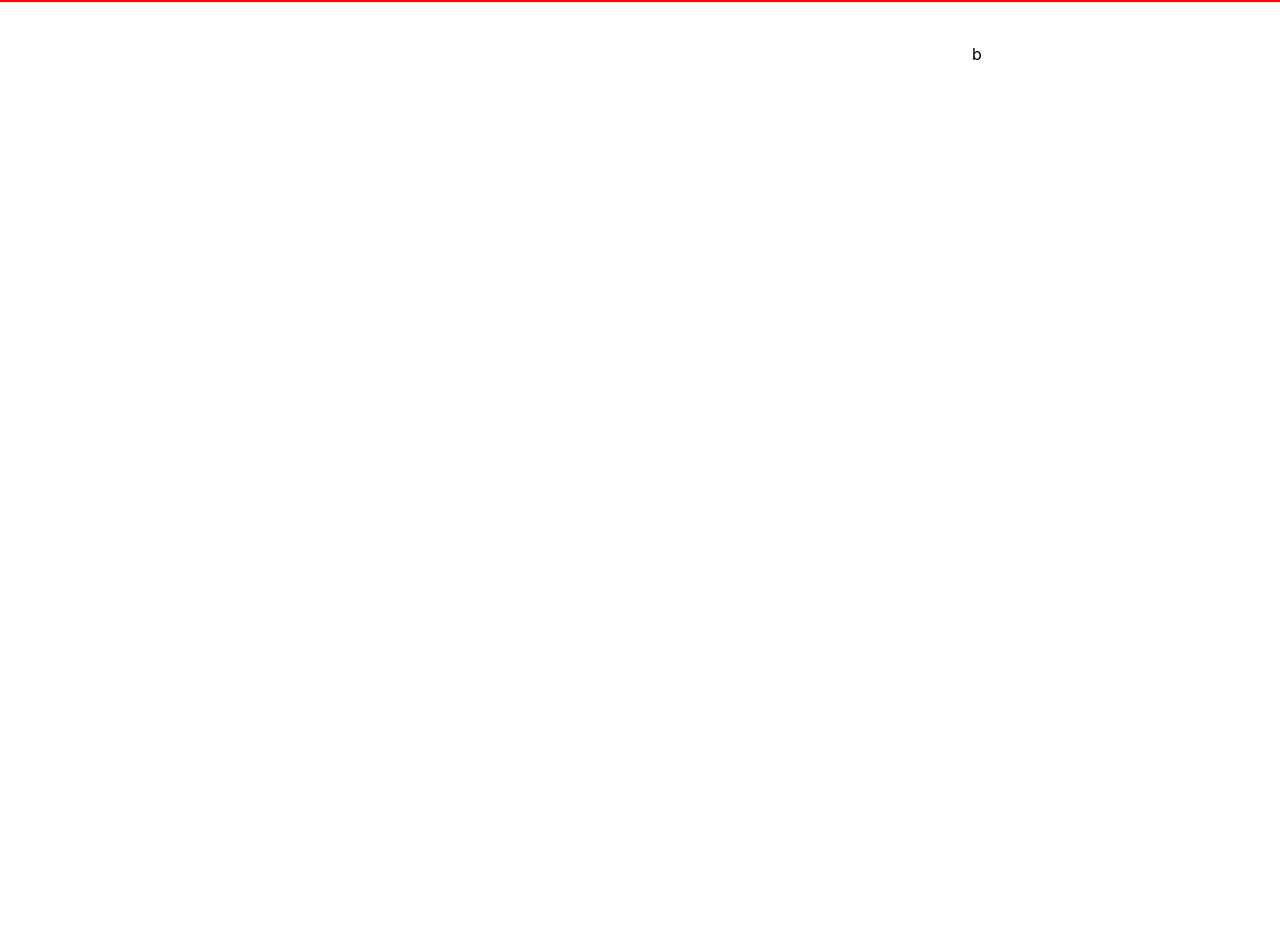
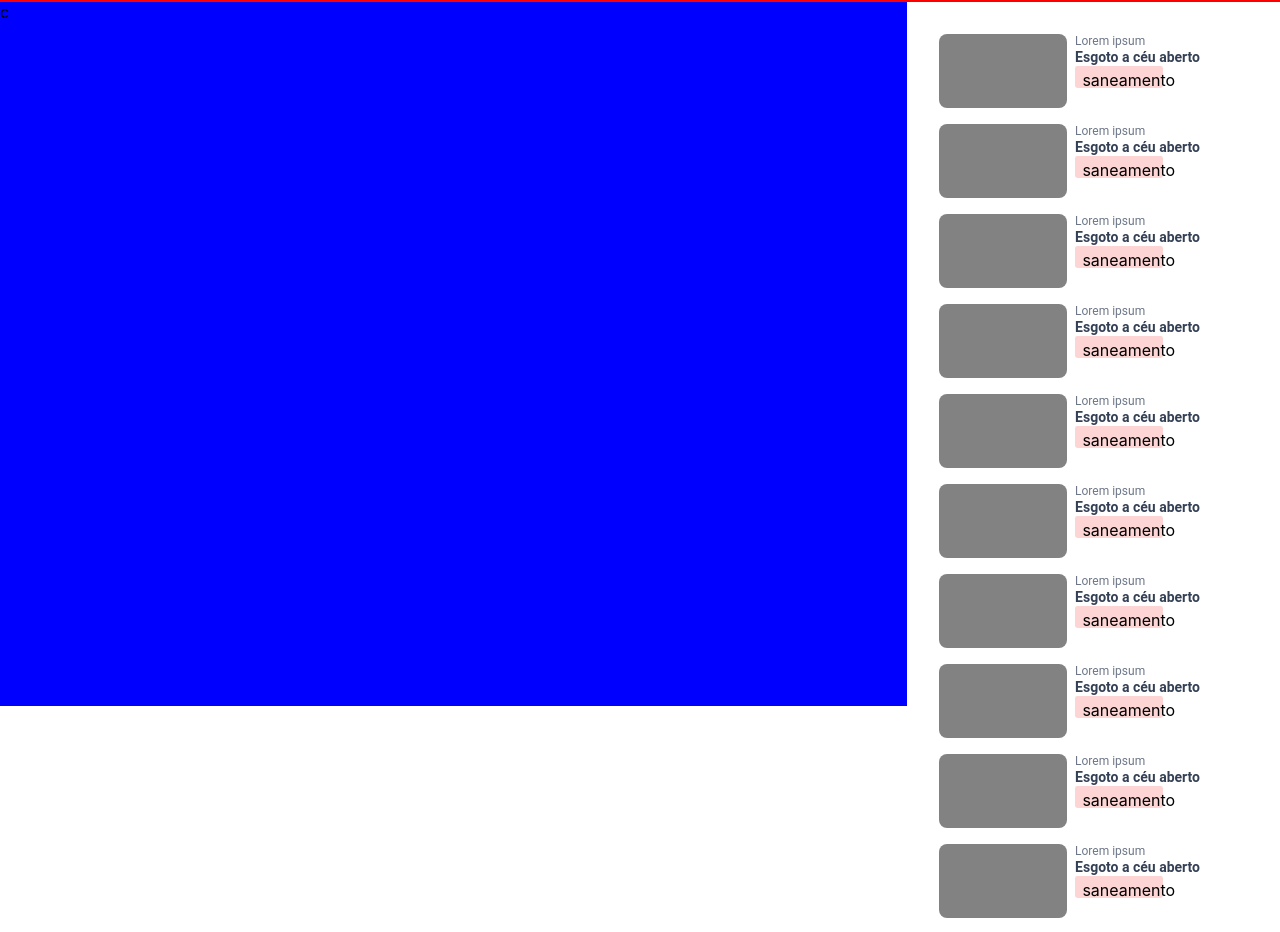
Before and after one commit to Mikaelbr073/eufiscal-web, a Next.js app: page /denuncias in a window 1280 px wide. Shown: the part 94-1026 px from the top of the page. Before the commit the page ends 800 px from the top, so only its background shows below. Built offline with nearby package versions, Linux system fonts and the light colour scheme.

Commit message:
alteração denuncias pag

```diff
--- a/src/components/Grid/styles.ts
+++ b/src/components/Grid/styles.ts
@@ -133,6 +133,7 @@ export const Row = styled.div<{
     gutter: number
 }>`
     /* width: 100%; */
+    /* height: 100%; */
     height: auto;
     box-sizing: border-box;
     display: flex;
--- a/src/components/Header/styles.ts
+++ b/src/components/Header/styles.ts
@@ -1,7 +1,7 @@
 import styled from 'styled-components';
 
 export const Container = styled.header`
-    background-color: red;
+    background-color: pink;
     height: 96px;
     margin-bottom: 42px;
 
--- /dev/null
+++ b/src/components/Mapa/Mapa.tsx
@@ -0,0 +1,12 @@
+import React from 'react';
+
+import { Container } from './styles';
+
+const Mapa: React.FC = () => {
+  return (
+    <Container>
+    </Container>
+  );
+}
+
+export default Mapa;
--- /dev/null
+++ b/src/components/Mapa/index.ts
@@ -0,0 +1,3 @@
+import Mapa from './Mapa'
+
+export default Mapa;
--- /dev/null
+++ b/src/components/Mapa/styles.ts
@@ -0,0 +1,12 @@
+import styled from 'styled-components';
+
+export const Container = styled.header`
+
+    display: flex;
+    align-items: center;
+
+    height: 100%;
+    width: 100%;
+
+    background: linear-gradient(89.96deg, #764AF1 0.07%, rgba(121, 78, 241, 0.94) 37.06%, rgba(121, 78, 241, 0.88) 44.06%, rgba(140, 103, 243, 0.8425) 51.33%, rgba(255, 255, 255, 0) 99.46%), url(image.png);
+`;
--- a/src/pages/denuncias.tsx
+++ b/src/pages/denuncias.tsx
@@ -1,11 +1,12 @@
 import Head from 'next/head'
 import Image from 'next/image'
 import Column from '../components/Grid/Column'
-import Container from '../components/Grid/Container'
 import Row from '../components/Grid/Row'
 import Header from '../components/Header'
 import HeroSection from '../components/HeroSection'
+import Mapa from '../components/Mapa'
 import styles from '../styles/Home.module.css'
+import { Container } from './styles'
 
 export default function Home() {
   return (
@@ -16,27 +17,126 @@ export default function Home() {
         <link rel="icon" href="/favicon.ico" />
       </Head>
 
-      <Container type='fluid'>
-        <Row gutter={16}>
-
-          <Column sm={8} md={4} lg={8} xl={4} xxl={12}>
-            <Header />
-          </Column>
-
-          <Column sm={8} md={4} lg={8} xl={4} xxl={9}>
-
-          </Column>
-
-          <Column sm={8} md={4} lg={8} xl={4} xxl={3}>
-            b
-          </Column>
-
-        </Row>
+      <Container>
+        <div className='header'>a</div>
+        <div className='container-main'>
+            <div className='mapa'>c</div>
+            <div className='section'>
+                <div className='card'>
+                    <div className="card__imagem"></div>
+                    <div className="card__meta">
+                        <div className="card__subtitulo">Lorem ipsum</div>
+                        <div className="card__titulo">Esgoto a céu aberto</div>
+                        <div className="card__categoria">saneamento</div>
+                    </div>
+                </div>
+                <div className='card'>
+                    <div className="card__imagem"></div>
+                    <div className="card__meta">
+                        <div className="card__subtitulo">Lorem ipsum</div>
+                        <div className="card__titulo">Esgoto a céu aberto</div>
+                        <div className="card__categoria">saneamento</div>
+                    </div>
+                </div>
+                <div className='card'>
+                    <div className="card__imagem"></div>
+                    <div className="card__meta">
+                        <div className="card__subtitulo">Lorem ipsum</div>
+                        <div className="card__titulo">Esgoto a céu aberto</div>
+                        <div className="card__categoria">saneamento</div>
+                    </div>
+                </div>
+                <div className='card'>
+                    <div className="card__imagem"></div>
+                    <div className="card__meta">
+                        <div className="card__subtitulo">Lorem ipsum</div>
+                        <div className="card__titulo">Esgoto a céu aberto</div>
+                        <div className="card__categoria">saneamento</div>
+                    </div>
+                </div>
+                <div className='card'>
+                    <div className="card__imagem"></div>
+                    <div className="card__meta">
+                        <div className="card__subtitulo">Lorem ipsum</div>
+                        <div className="card__titulo">Esgoto a céu aberto</div>
+                        <div className="card__categoria">saneamento</div>
+                    </div>
+                </div>
+                <div className='card'>
+                    <div className="card__imagem"></div>
+                    <div className="card__meta">
+                        <div className="card__subtitulo">Lorem ipsum</div>
+                        <div className="card__titulo">Esgoto a céu aberto</div>
+                        <div className="card__categoria">saneamento</div>
+                    </div>
+                </div>
+                <div className='card'>
+                    <div className="card__imagem"></div>
+                    <div className="card__meta">
+                        <div className="card__subtitulo">Lorem ipsum</div>
+                        <div className="card__titulo">Esgoto a céu aberto</div>
+                        <div className="card__categoria">saneamento</div>
+                    </div>
+                </div>
+                <div className='card'>
+                    <div className="card__imagem"></div>
+                    <div className="card__meta">
+                        <div className="card__subtitulo">Lorem ipsum</div>
+                        <div className="card__titulo">Esgoto a céu aberto</div>
+                        <div className="card__categoria">saneamento</div>
+                    </div>
+                </div>
+                <div className='card'>
+                    <div className="card__imagem"></div>
+                    <div className="card__meta">
+                        <div className="card__subtitulo">Lorem ipsum</div>
+                        <div className="card__titulo">Esgoto a céu aberto</div>
+                        <div className="card__categoria">saneamento</div>
+                    </div>
+                </div>
+                <div className='card'>
+                    <div className="card__imagem"></div>
+                    <div className="card__meta">
+                        <div className="card__subtitulo">Lorem ipsum</div>
+                        <div className="card__titulo">Esgoto a céu aberto</div>
+                        <div className="card__categoria">saneamento</div>
+                    </div>
+                </div>
+                <div className='card'>
+                    <div className="card__imagem"></div>
+                    <div className="card__meta">
+                        <div className="card__subtitulo">Lorem ipsum</div>
+                        <div className="card__titulo">Esgoto a céu aberto</div>
+                        <div className="card__categoria">saneamento</div>
+                    </div>
+                </div>
+                <div className='card'>
+                    <div className="card__imagem"></div>
+                    <div className="card__meta">
+                        <div className="card__subtitulo">Lorem ipsum</div>
+                        <div className="card__titulo">Esgoto a céu aberto</div>
+                        <div className="card__categoria">saneamento</div>
+                    </div>
+                </div>
+                <div className='card'>
+                    <div className="card__imagem"></div>
+                    <div className="card__meta">
+                        <div className="card__subtitulo">Lorem ipsum</div>
+                        <div className="card__titulo">Esgoto a céu aberto</div>
+                        <div className="card__categoria">saneamento</div>
+                    </div>
+                </div>
+                <div className='card'>
+                    <div className="card__imagem"></div>
+                    <div className="card__meta">
+                        <div className="card__subtitulo">Lorem ipsum</div>
+                        <div className="card__titulo">Esgoto a céu aberto</div>
+                        <div className="card__categoria">saneamento</div>
+                    </div>
+                </div>
+            </div>
+        </div>
       </Container>
-
-      {/* <footer className={styles.footer}>
-
-      </footer> */}
     </div>
   )
 }
--- /dev/null
+++ b/src/pages/styles.ts
@@ -0,0 +1,92 @@
+import styled from 'styled-components';
+
+export const Container = styled.div`
+    background-color: pink;
+    height: 100vh;
+
+  .header {
+    height: 96px;
+    background-color: red;
+  }
+
+  .container-main {
+    display: flex;
+	flex-direction: row;
+    background-color: yellow;
+    height: calc(100% - 96px);
+    /* height: 100%; */
+  justify-content: center;
+  align-items: stretch; // <-- stretch vertical (default value, can be omitted here)
+  align-content: center;
+  }
+
+  .mapa {
+    background-color: blue;
+    width: 100%;
+    /* height: 100%; */
+  }
+  .section {
+    background-color: #fff;
+    width: 500px;
+    padding: 32px;
+  }
+
+  .card {
+    margin-bottom: 16px;
+    display: flex;
+    flex-direction: row;
+  }
+
+  .card__imagem {
+    background-color: beige;
+    background: rgba(0, 0, 0, 0.49) 24%;
+    border-radius: 8px;
+    height: 74px;
+    width: 128px;
+    margin-right: 8px;
+  }
+
+  .card__meta {
+    display: flex;
+    flex-direction: column;
+    align-items: flex-start;
+  }
+
+  .card__subtitulo {
+    font-family: Roboto;
+    font-style: normal;
+    font-weight: 400;
+    font-size: 12px;
+    line-height: 15px;
+    /* identical to box height */
+
+
+    color: #6D7788;
+  }
+
+  .card__titulo {
+    font-family: Roboto;
+    font-style: normal;
+    font-weight: 700;
+    font-size: 14px;
+    line-height: 17px;
+    /* identical to box height */
+
+
+    color: #344055;
+  }
+
+  .card__categoria {
+    display: flex;
+    flex-direction: row;
+    align-items: flex-start;
+    padding: 3.66667px 7.33333px;
+    gap: 12.22px;
+
+    width: 87.67px;
+    height: 22.33px;
+
+    background: rgba(243, 36, 36, 0.19);
+    border-radius: 2.44444px;
+  }
+`;
```
